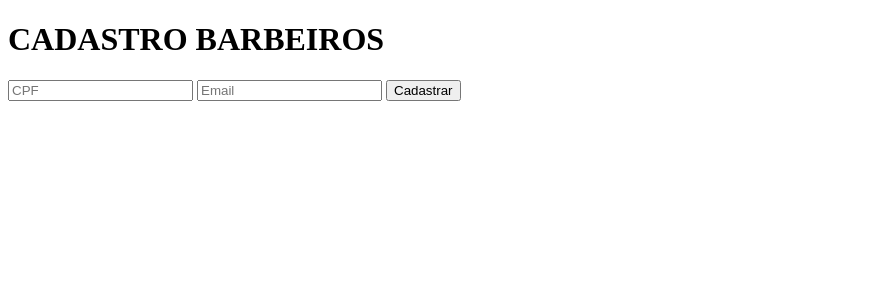
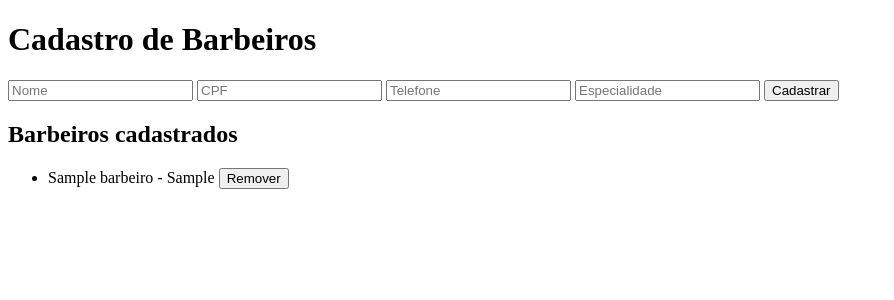
Before and after one commit to jhonatanstefani03/barbeariaFlask, a Flask app: page /cadastrar_barbeiro in a window 1280 px wide. Shown: the top 300 px of the page, without its empty margins (0-894 px from the left). Run offline with Flask 3, Linux system fonts and the light colour scheme; tables that the repository leaves empty hold one stand-in row (values such as "Sample post").

Commit message:
add clientes

```diff
--- a/app.py
+++ b/app.py
@@ -43,17 +43,13 @@ def cadastrar_cliente():
         telefone = request.form.get('telefone', '').strip()
         email = request.form.get('email', '').strip().lower()
 
-        # Verifica se já existe cliente com mesmo CPF, telefone ou email
         cliente_existente = Cliente.query.filter(
-            (Cliente.cpf == cpf) |
-            (Cliente.telefone == telefone) |
-            (Cliente.email == email)
+            (Cliente.cpf == cpf) | (Cliente.telefone == telefone) | (Cliente.email == email)
         ).first()
 
         if cliente_existente:
             erro = 'CPF, telefone ou email já cadastrados!'
         else:
-            # Cria o novo cliente
             novo_cliente = Cliente(
                 nome=nome,
                 cpf=cpf,
@@ -64,25 +60,58 @@ def cadastrar_cliente():
             db.session.commit()
             mensagem = 'Cliente cadastrado com sucesso!'
 
-    return render_template(
-        'admin/cadastro_clientes.html',
-        mensagem=mensagem,
-        erro=erro
-    )
+    clientes = Cliente.query.all()
+    return render_template('admin/cadastro_clientes.html', mensagem=mensagem, erro=erro, clientes=clientes)
 
 
 
 @app.route('/cadastrar_barbeiro', methods=['GET', 'POST'])
 def cadastrar_barbeiro():
+    mensagem = None
+    erro = None
+
     if request.method == 'POST':
         nome = request.form.get('nome', '').strip()
+        cpf = request.form.get('cpf', '').strip()
+        telefone = request.form.get('telefone', '').strip()
         especialidade = request.form.get('especialidade', '').strip()
-        novo_barbeiro = Barbeiro(nome=nome, especialidade=especialidade)
-        db.session.add(novo_barbeiro)
-        db.session.commit()
-        return redirect(url_for('admin_painel'))
-    return render_template('admin/cadastro_barbeiros.html')
+
+        barbeiro_existente = Barbeiro.query.filter(
+            (Barbeiro.cpf == cpf) | (Barbeiro.telefone == telefone)
+        ).first()
+
+        if barbeiro_existente:
+            erro = 'CPF ou telefone já cadastrados!'
+        else:
+            novo_barbeiro = Barbeiro(
+                nome=nome,
+                cpf=cpf,
+                telefone=telefone,
+                especialidade=especialidade
+            )
+            db.session.add(novo_barbeiro)
+            db.session.commit()
+            mensagem = 'Barbeiro cadastrado com sucesso!'
+
+    barbeiros = Barbeiro.query.all()
+    return render_template('admin/cadastro_barbeiros.html', mensagem=mensagem, erro=erro, barbeiros=barbeiros)
+
 #------------------------END_CADASTRO----------------------------
+
+@app.route('/remover_cliente/<int:id>', methods=['POST'])
+def remover_cliente(id):
+    cliente = Cliente.query.get_or_404(id)
+    db.session.delete(cliente)
+    db.session.commit()
+    return redirect(url_for('cadastrar_cliente'))
+
+
+@app.route('/remover_barbeiro/<int:id>', methods=['POST'])
+def remover_barbeiro(id):
+    barbeiro = Barbeiro.query.get_or_404(id)
+    db.session.delete(barbeiro)
+    db.session.commit()
+    return redirect(url_for('cadastrar_barbeiro'))
 
 
 
--- a/templates/admin/cadastro_barbeiros.html
+++ b/templates/admin/cadastro_barbeiros.html
@@ -6,10 +6,35 @@
     <title>Document</title>
 </head>
 <body>
-    <h1>CADASTRO BARBEIROS</h1>
-     <form action="{{ url_for('cadastrar_barbeiro') }}" method="post">
+ <h1>Cadastro de Barbeiros</h1>
+
+{% if mensagem %}
+  <div style="color: green;">{{ mensagem }}</div>
+{% endif %}
+{% if erro %}
+  <div style="color: red;">{{ erro }}</div>
+{% endif %}
+
+<form action="{{ url_for('cadastrar_barbeiro') }}" method="post">
+  <input type="text" name="nome" placeholder="Nome" required>
   <input type="text" name="cpf" placeholder="CPF" required>
-  <input type="email" name="email" placeholder="Email" required>
+  <input type="text" name="telefone" placeholder="Telefone" required>
+  <input type="text" name="especialidade" placeholder="Especialidade">
   <input type="submit" value="Cadastrar">
+</form>
+
+<h2>Barbeiros cadastrados</h2>
+<ul>
+  {% for barbeiro in barbeiros %}
+    <li>
+      {{ barbeiro.nome }} - {{ barbeiro.cpf }}
+      <form action="{{ url_for('remover_barbeiro', id=barbeiro.id) }}" method="post" style="display:inline;">
+        <button type="submit">Remover</button>
+      </form>
+    </li>
+  {% endfor %}
+</ul>
+
+
 </body>
 </html>
```
Also changed, not shown: templates/admin/cadastro_clientes.html (+17 -5 lines), instance/meubanco.db.
